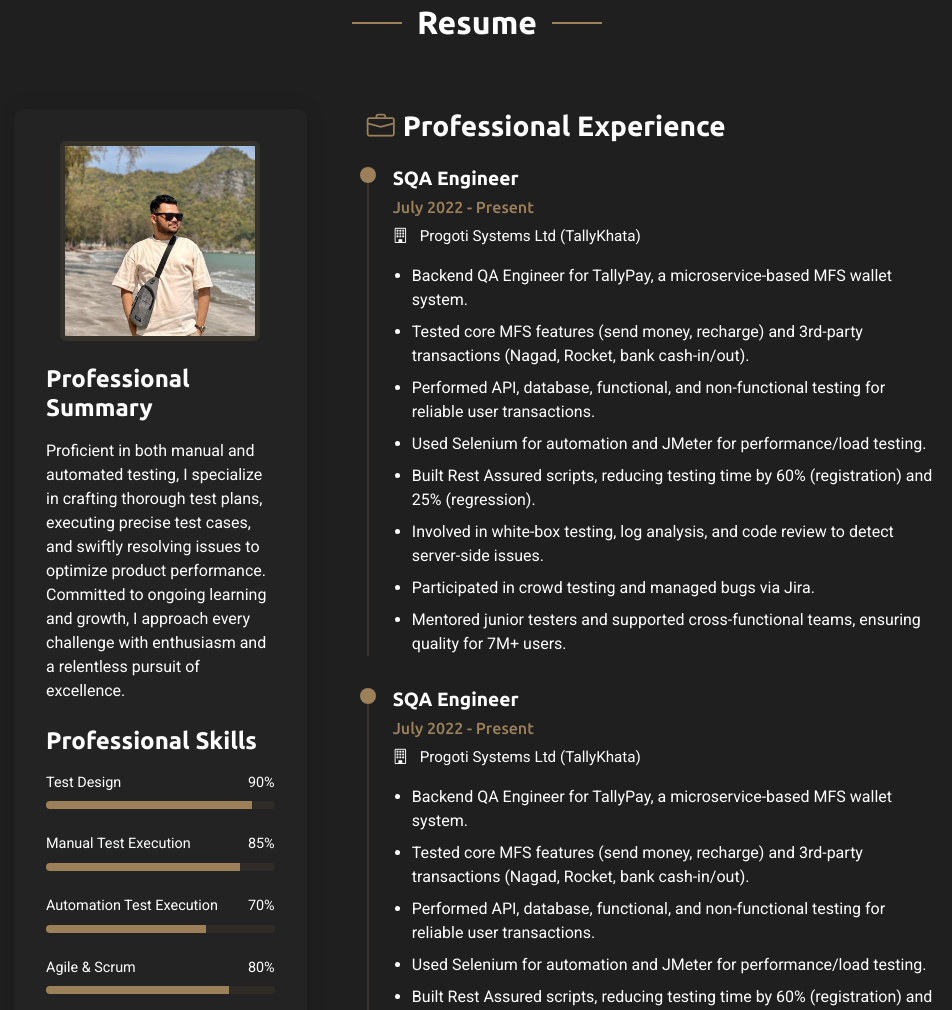
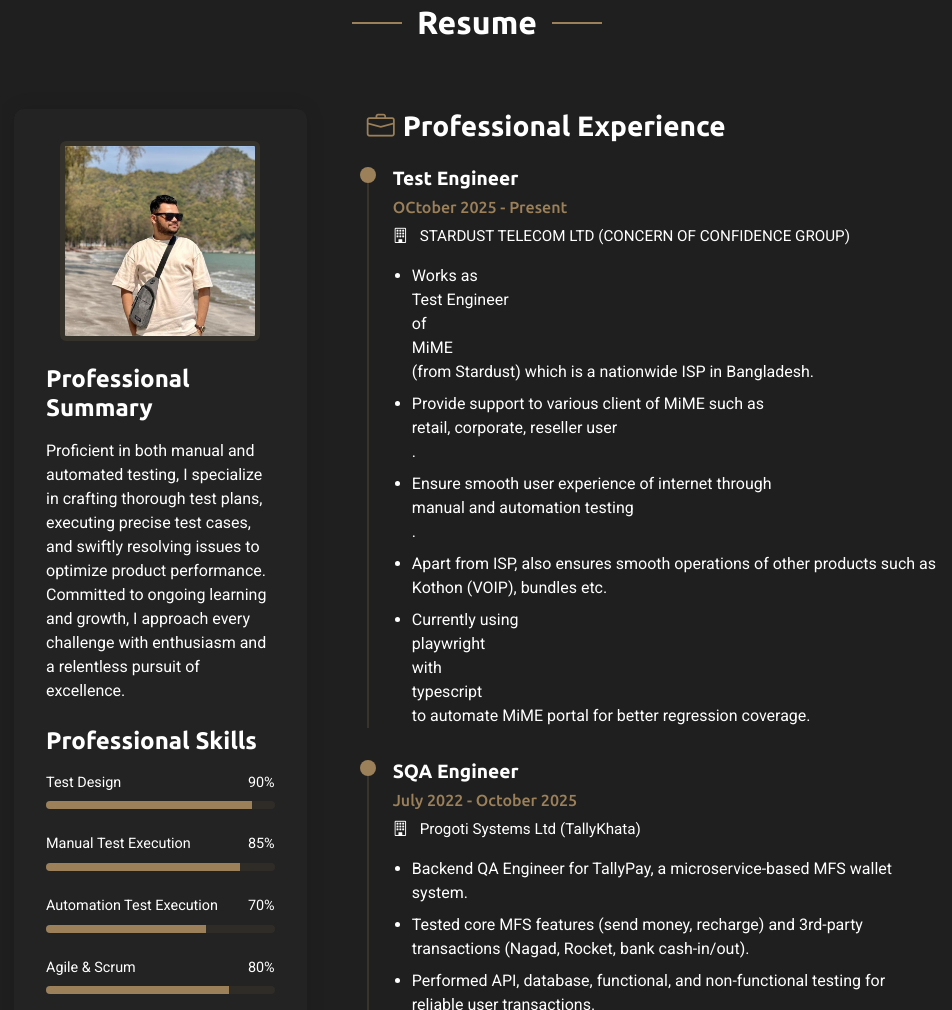
Before and after one commit to ShihabSaif/portfolio-website, a plain HTML site: page index.html in a window 1280 px wide. Shown: the part 2255-3265 px from the top of the page, without its empty margins (328-1280 px from the left). Drawn offline with nearby package versions, Linux system fonts and the light colour scheme.

Commit message:
experience section modified

```diff
--- a/index.html
+++ b/index.html
@@ -561,24 +561,21 @@
               <h3><i class="bi bi-briefcase me-2"></i>Professional Experience</h3>
 
               <div class="resume-item">
-                <h4>SQA Engineer</h4>
-                <h5>July 2022 - Present</h5>
-                <p class="company"><i class="bi bi-building"></i> Progoti Systems Ltd (TallyKhata)</p>
+                <h4>Test Engineer</h4>
+                <h5>OCtober 2025 - Present</h5>
+                <p class="company"><i class="bi bi-building"></i> STARDUST TELECOM LTD (CONCERN OF CONFIDENCE GROUP)</p>
                 <ul>
-                  <li>Backend QA Engineer for TallyPay, a microservice-based MFS wallet system.</li>
-                  <li>Tested core MFS features (send money, recharge) and 3rd-party transactions (Nagad, Rocket, bank cash-in/out).</li>
-                  <li>Performed API, database, functional, and non-functional testing for reliable user transactions.</li>
-                  <li>Used Selenium for automation and JMeter for performance/load testing.</li>
-                  <li>Built Rest Assured scripts, reducing testing time by 60% (registration) and 25% (regression).</li>
-                  <li>Involved in white-box testing, log analysis, and code review to detect server-side issues.</li>
-                  <li>Participated in crowd testing and managed bugs via Jira.</li>
-                  <li>Mentored junior testers and supported cross-functional teams, ensuring quality for 7M+ users.</li>
+                  <li> Works as <br>Test Engineer</br> of <br>MiME</br> (from Stardust) which is a nationwide ISP in Bangladesh.</li>
+                  <li>Provide support to various client of MiME such as <br>retail, corporate, reseller user</br>.</li>
+                  <li>Ensure smooth user experience of internet through <br>manual and automation testing</br>.</li>
+                  <li>Apart from ISP, also ensures smooth operations of other products such as Kothon (VOIP), bundles etc.</li>
+                  <li>Currently using <br>playwright</br> with <br>typescript</br> to automate MiME portal for better regression coverage.</li>
                 </ul>
               </div>
 
               <div class="resume-item">
                 <h4>SQA Engineer</h4>
-                <h5>July 2022 - Present</h5>
+                <h5>July 2022 - October 2025</h5>
                 <p class="company"><i class="bi bi-building"></i> Progoti Systems Ltd (TallyKhata)</p>
                 <ul>
                   <li>Backend QA Engineer for TallyPay, a microservice-based MFS wallet system.</li>
```
